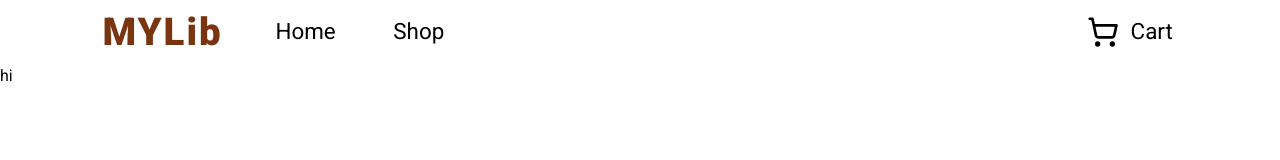
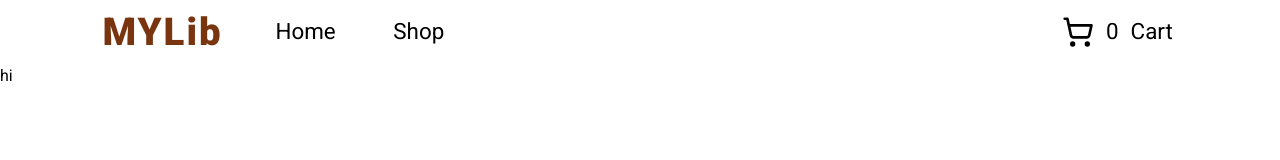
Before and after one commit to TahraouiMustapha/Shopping-card-app-TOP, a React (Vite) app: page /cart in a window 1280 px wide. Shown: the top 160 px of the page. Built offline with nearby package versions, Linux system fonts and the light colour scheme.

Commit message:
feat: Display the number of items currently in cart on the navigation bar

```diff
--- a/src/App.jsx
+++ b/src/App.jsx
@@ -5,18 +5,21 @@ import NavigationBar from "./components/navigationBar/NavigationBar"
 
 export default function App() {
     const [categorie, setCategorie] = useState([])
-    const [cartBooks, setCartBooks] = useState(new Map())
+    const [cartBooksState, setCartBooksState] = useState({
+      cartBooks: new Map(),
+      size: 0
+    })
 
     return (
       <>
-        <NavigationBar/>
+        <NavigationBar itemsNumber={cartBooksState.size}/>
         <div className="content-container">
           <Outlet context={
             {
               categorie,
               setCategorie,
-              cartBooks,
-              setCartBooks
+              cartBooksState,
+              setCartBooksState
             }
             }/>
         </div>
--- a/src/components/navigationBar/NavigationBar.jsx
+++ b/src/components/navigationBar/NavigationBar.jsx
@@ -14,7 +14,7 @@ function NavLink({title, children}) {
     )
 }
 
-function NavigationBar() {
+function NavigationBar({itemsNumber}) {
     return (
         <div className={styles.navigationBar}>
 
@@ -27,6 +27,7 @@ function NavigationBar() {
             <div>
                 <NavLink title={'Cart'}>
                     <ShoppingCart size={32}/>
+                    {itemsNumber}
                 </NavLink>
             </div>
         </div>
--- a/src/pages/cart/Cart.jsx
+++ b/src/pages/cart/Cart.jsx
@@ -1,9 +1,9 @@
 import { useOutletContext } from "react-router-dom"
 
 export default function Cart() {
-    const { cartBooks } = useOutletContext()
+    const { cartBooksState } = useOutletContext()
 
-    console.log(cartBooks.entries())
+    console.log(cartBooksState.cartBooks.entries())
 
 
     return (
--- a/src/pages/home/Home.jsx
+++ b/src/pages/home/Home.jsx
@@ -22,7 +22,7 @@ function Home(){
     const { trendingBooks, trendingError, trendingLoading } = useTrendingBooks();
     const { bestSellerBooks, bestSellerError, bestSellerLoading } = useBestSellerBooks()
     const navigate = useNavigate();
-    const { setCategorie, setCartBooks } = useOutletContext()
+    const { setCategorie, setCartBooksState } = useOutletContext()
 
 
     function handleCategorieClick(categorieName) {
@@ -39,22 +39,27 @@ function Home(){
     }
 
     function handleAddToCartClick(book) {
-        setCartBooks((prevBooks)=> {
-            let newCartBooks = prevBooks ?? new Map();
+        setCartBooksState((prevBooksState)=> {
+            let newMap = new Map(prevBooksState.cartBooks);
+            let size = prevBooksState.size;
 
-            if(!newCartBooks.has(book.id)) {
-                newCartBooks.set(book.id, {
+            if(!newMap.has(book.id)) {
+                newMap.set(book.id, {
                     bookObj: book,
                     quantity: 1
                 })
+                size += 1
             } else {
-                const oldObj = newCartBooks.get(book.id);
-                newCartBooks.set(book.id, {
+                const oldObj = newMap.get(book.id);
+                newMap.set(book.id, {
                     ...oldObj,
                     quantity: oldObj.quantity + 1
                 })
             }
-            return newCartBooks;
+            return {
+                cartBooks:newMap,
+                size: size
+            }
         })
     }
 
--- a/src/pages/shop/Shop.jsx
+++ b/src/pages/shop/Shop.jsx
@@ -34,7 +34,7 @@ export default function Shop() {
     const { books, error, loading } = useBooks()
     const [searchValue, setSearchValue] = useState('')
     const [priceInterval, setPriceInterval] = useState(null);
-    const { categorie, setCategorie, setCartBooks } = useOutletContext()
+    const { categorie, setCategorie, setCartBooksState } = useOutletContext()
 
     if(error) return <p>A network error was encountered!</p>
     if(loading) return (
@@ -45,22 +45,27 @@ export default function Shop() {
 
 
     function handleAddToCartClick(book) {
-        setCartBooks((prevBooks)=> {
-            let newCartBooks = prevBooks ?? new Map();
+        setCartBooksState((prevBooksState)=> {
+            let newMap = new Map(prevBooksState.cartBooks);
+            let size = prevBooksState.size;
 
-            if(!newCartBooks.has(book.id)) {
-                newCartBooks.set(book.id, {
+            if(!newMap.has(book.id)) {
+                newMap.set(book.id, {
                     bookObj: book,
                     quantity: 1
                 })
+                size += 1
             } else {
-                const oldObj = newCartBooks.get(book.id);
-                newCartBooks.set(book.id, {
+                const oldObj = newMap.get(book.id);
+                newMap.set(book.id, {
                     ...oldObj,
                     quantity: oldObj.quantity + 1
                 })
             }
-            return newCartBooks;
+            return {
+                cartBooks:newMap,
+                size: size
+            }
         })
     }
 
```
